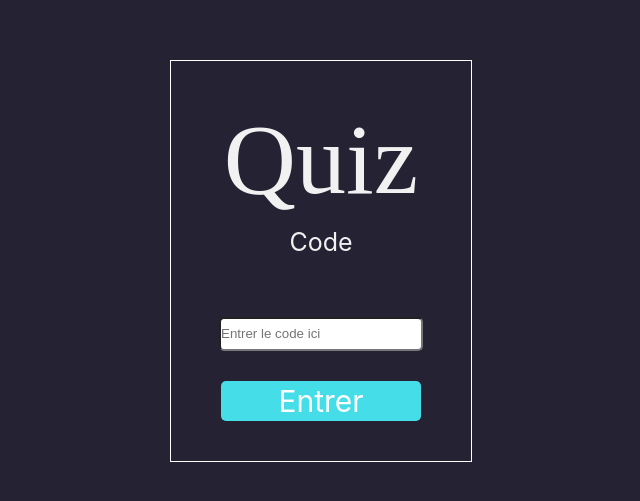
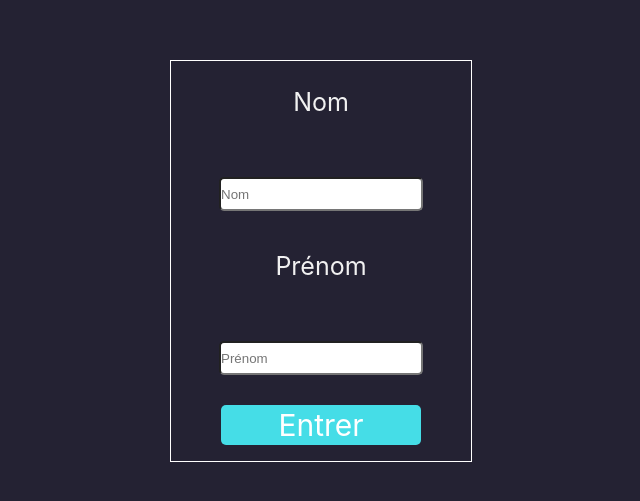
Before and after one commit to ahmedKhaireddine/Quiz-front-end, a React (Create React App) app: page /test in a window 1280 px wide. Shown: the part 139-640 px from the top of the page, without its empty margins (319-959 px from the left). Built offline with nearby package versions, Linux system fonts and the light colour scheme; the HTML template or start-up script is replaced by a standard one; a web font is replaced by a local one.

Commit message:
modification de PlayerInfos

```diff
--- a/src/components/Body.jsx
+++ b/src/components/Body.jsx
@@ -1,4 +1,5 @@
-import styled from 'styled-components'
+import React from "react"
+import styled from "styled-components"
 
 const BodyContainer = styled.div`
     height: 100vh;
--- a/src/components/Button.jsx
+++ b/src/components/Button.jsx
@@ -1,4 +1,5 @@
-import styled from 'styled-components'
+import React from "react"
+import styled from "styled-components"
 
 const Btn = styled.div`
     height: 40px;
--- a/src/components/FormCard.jsx
+++ b/src/components/FormCard.jsx
@@ -1,4 +1,5 @@
-import styled from 'styled-components'
+import React from "react"
+import styled from "styled-components"
 
 const CardContainer = styled.div`
     height: 400px;
@@ -10,7 +11,7 @@ const CardContainer = styled.div`
     border: 1px solid white;
 `
 
-const FormCard = () => {
+const FormCard = (props) => {
     return (
         <CardContainer>titre</CardContainer>
     )
--- a/src/components/Logo.jsx
+++ b/src/components/Logo.jsx
@@ -1,4 +1,5 @@
-import styled from 'styled-components'
+import React from "react"
+import styled from "styled-components"
 
 const Span = styled.span`
     font-family: 'Henny Penny';
--- a/src/components/layouts/QuizLayout.jsx
+++ b/src/components/layouts/QuizLayout.jsx
@@ -1,7 +1,5 @@
 import React from "react"
 import styled from "styled-components"
-// import Body from "../Body"
-// import FormCard from "../FormCard"
 
 const Container = styled.div`
     height: 100vh;
--- a/src/components/quiz-interface/Home.jsx
+++ b/src/components/quiz-interface/Home.jsx
@@ -6,6 +6,7 @@ import { useFormik } from "formik"
 import QuizLayout from "../layouts/QuizLayout"
 import Logo from "../Logo"
 import Button from "../Button"
+import FormCard from "../FormCard"
 
 const Box = styled.div`
     height: 400px;
@@ -16,24 +17,23 @@ const Box = styled.div`
     flex-direction column;
     border: 1px solid white;
 `
-const Form = styled.div`
-    display: flex;
-    flex-direction column;
-    justify-content: center;
-    align-items: center;
-
-    label {
-        font-size: 25px;
-        color: #F1F1F1;
-        margin: 10px auto;
-    }
-    input {
-        height: 30px;
-        width: 200px;
-        border-radius: 5px;
-        margin: 30px 0;
-    }
-`
+// const FormCard = styled.div`
+//     display: flex;
+//     flex-direction column;
+//     justify-content: center;
+//     align-items: center;
+//     label {
+//         font-size: 25px;
+//         color: #F1F1F1;
+//         margin: 10px auto;
+//     }
+//     input {
+//         height: 30px;
+//         width: 200px;
+//         border-radius: 5px;
+//         margin: 30px 0;
+//     }
+// `
 
 const Home = (props) => {
     const formik = useFormik({
@@ -55,7 +55,7 @@ const Home = (props) => {
         <QuizLayout>
             <Box>
                 <Logo/>
-                <Form onSubmit={formik.handleSubmit}>
+                <FormCard onSubmit={formik.handleSubmit}>
                     <label htmlFor="code">Code</label><br></br>
                     <input
                         id="code"
@@ -73,7 +73,7 @@ const Home = (props) => {
                     ) : null}
 
                     <Button type="submit">Entrer</Button>
-                </Form>
+                </FormCard>
             </Box>
         </QuizLayout>
     )
--- /dev/null
+++ b/src/components/quiz-interface/PlayerInfos.jsx
@@ -0,0 +1,97 @@
+import React from "react"
+import styled from "styled-components"
+import * as Yup from "yup"
+import { useFormik } from "formik"
+
+import QuizLayout from "../layouts/QuizLayout"
+import Button from "../Button"
+
+const Box = styled.div`
+    height: 400px;
+    width: 300px;
+    display: flex;
+    justify-content: center;
+    align-items: center;
+    flex-direction column;
+    border: 1px solid white;
+`
+const Form = styled.div`
+    display: flex;
+    flex-direction column;
+    justify-content: center;
+    align-items: center;
+    label {
+        font-size: 25px;
+        color: #F1F1F1;
+        margin: 10px auto;
+    }
+    input {
+        height: 30px;
+        width: 200px;
+        border-radius: 5px;
+        margin: 30px 0;
+    }
+`
+
+const PlayerInfos = (props) => {
+    const formik = useFormik({
+
+        initialValues: {
+            nom: '',
+            prenom: ''
+        },
+        validationSchema: Yup.object({
+            nom: Yup.string()
+                .max(15, 'Must be 15 characters or less')
+                .required('*Champs requis'),
+            prenom: Yup.string()
+                .max(15, 'Must be 15 characters or less')
+                .required('*Champs requis'),
+        }),
+        onSubmit: values => {
+            alert(JSON.stringify(values, null, 2));
+        },
+    });
+
+    return (
+        <QuizLayout>
+            <Box>
+                <Form onSubmit={formik.handleSubmit}>
+                    <label htmlFor="nom">Nom</label><br></br>
+                    <input
+                        id="nom"
+                        name="nom"
+                        type="text"
+                        placeholder='Nom'
+                        onChange={formik.handleChange}
+                        onBlur={formik.handleBlur}
+                        value={formik.values.nom}
+                        error={formik.errors.nom}
+                    />
+                    {formik.touched.nom && formik.errors.nom ? (
+                        <div>{formik.errors.nom}</div>
+                    ) : null}
+
+                    <label htmlFor="prenom">Prénom</label><br></br>
+                    <input
+                        id="prenom"
+                        name="prenom"
+                        type="text"
+                        placeholder='Prénom'
+                        onChange={formik.handleChange}
+                        onBlur={formik.handleBlur}
+                        value={formik.values.prenom}
+                        error={formik.errors.prenom}
+                    />
+                    {formik.touched.prenom && formik.errors.prenom ? (
+                        <div>{formik.errors.prenom}</div>
+                    ) : null}
+
+                    <Button type="submit">Entrer</Button>
+                </Form>
+            </Box>
+        </QuizLayout>
+    )
+}
+
+export default PlayerInfos
--- a/src/contexts/User.jsx
+++ b/src/contexts/User.jsx
@@ -1,8 +1,8 @@
-import {{ createContext, useState }} from 'react'
+import { createContext, useState } from "react"
 
 const User = createContext({})
 
-const UserProvider = props => {
+const UserProvider = (props) => {
 
     const[user, setUser] = useState(null)
 
--- a/src/pages/Test.jsx
+++ b/src/pages/Test.jsx
@@ -1,3 +1,5 @@
+import React from "react"
+
 import Body from "../components/Body"
 import FormCard from "../components/FormCard"
 import SigninComponent from '../components/SigninComponent'
@@ -6,21 +8,13 @@ import Button from "../components/Button"
 import SignupComponent from "../components/SignupComponent"
 import QuizLayout from "../components/layouts/QuizLayout"
 import Home from "../components/quiz-interface/Home"
+import PlayerInfos from "../components/quiz-interface/PlayerInfos"
 
 const Test = (props) => {
     return (
         <div>
-
-            <Home/>
-
-            {/* <SignupComponent/> */}
-            {/* <SigninComponent/> */}
-            {/* <FormCard/> */}
-            {/* <Body/> */}
-            {/* <Logo/> */}
-            {/* <Button/> */}
+            <PlayerInfos/>
         </div>
-
     )
 }
 
```
Also changed, not shown: src/components/SigninComponent.jsx (+5 -4 lines), src/components/quiz-interface/Over.jsx (added, +13 -0 lines).
